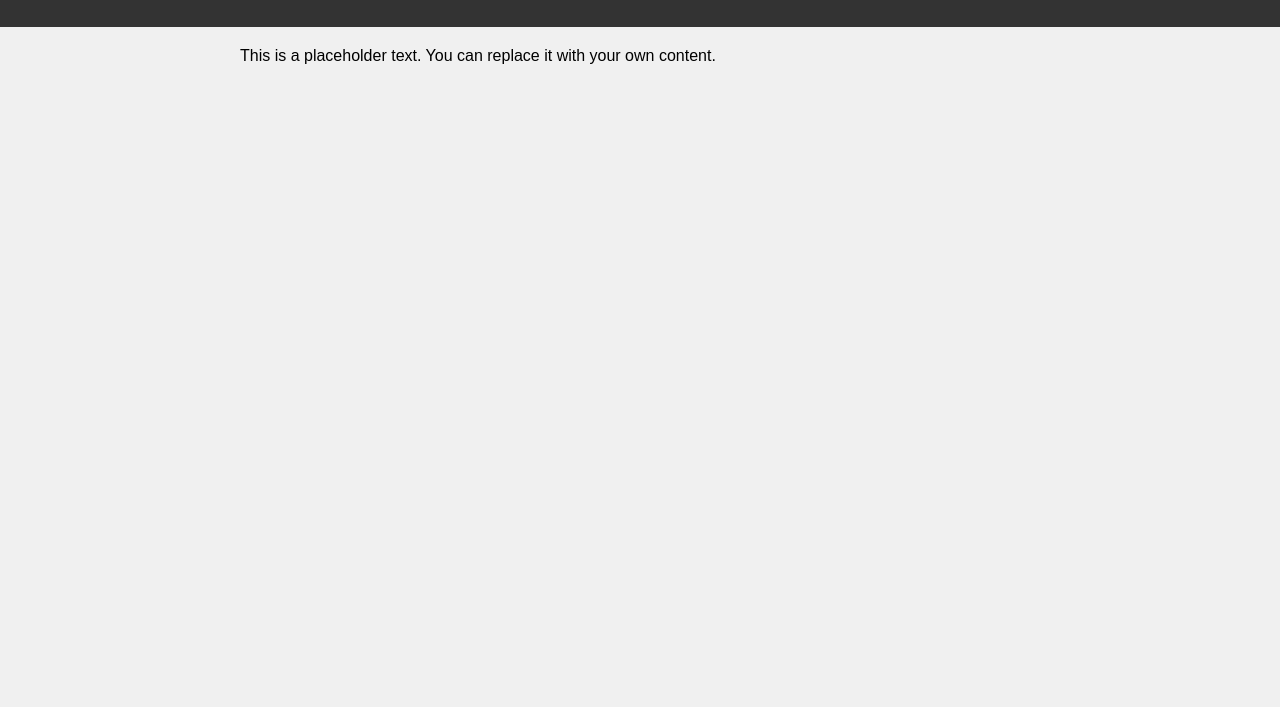
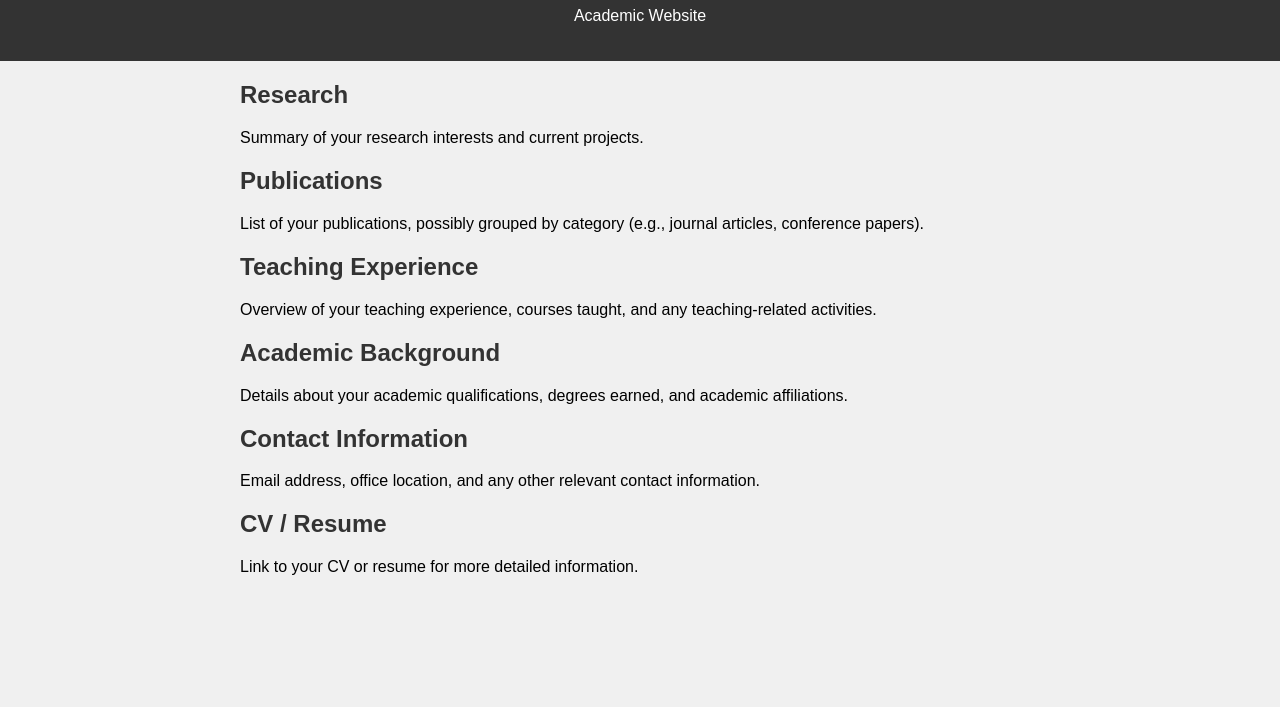
Before and after one commit to DoYiFan/YifanDu, a plain HTML site: page index.html in a window 1280 px wide. Shown: the part 93-800 px from the top of the page. Drawn offline with Linux system fonts and the light colour scheme.

Commit message:
Update index.html

```diff
--- a/index.html
+++ b/index.html
@@ -3,7 +3,7 @@
 <head>
     <meta charset="UTF-8">
     <meta name="viewport" content="width=device-width, initial-scale=1.0">
-    <title>My Personal Website</title>
+    <title>Your Name - Academic Website</title>
     <style>
         body {
             font-family: Arial, sans-serif;
@@ -22,14 +22,44 @@
             margin: 20px auto;
             padding: 0 20px;
         }
+        section {
+            margin-bottom: 20px;
+        }
+        h2 {
+            color: #333;
+        }
     </style>
 </head>
 <body>
     <header>
-        <h1>Welcome to My Personal Website</h1>
+        <h1>Your Name</h1>
+        <p>Academic Website</p>
     </header>
     <div class="container">
-        <p>This is a placeholder text. You can replace it with your own content.</p>
+        <section>
+            <h2>Research</h2>
+            <p>Summary of your research interests and current projects.</p>
+        </section>
+        <section>
+            <h2>Publications</h2>
+            <p>List of your publications, possibly grouped by category (e.g., journal articles, conference papers).</p>
+        </section>
+        <section>
+            <h2>Teaching Experience</h2>
+            <p>Overview of your teaching experience, courses taught, and any teaching-related activities.</p>
+        </section>
+        <section>
+            <h2>Academic Background</h2>
+            <p>Details about your academic qualifications, degrees earned, and academic affiliations.</p>
+        </section>
+        <section>
+            <h2>Contact Information</h2>
+            <p>Email address, office location, and any other relevant contact information.</p>
+        </section>
+        <section>
+            <h2>CV / Resume</h2>
+            <p>Link to your CV or resume for more detailed information.</p>
+        </section>
     </div>
 </body>
 </html>
```
